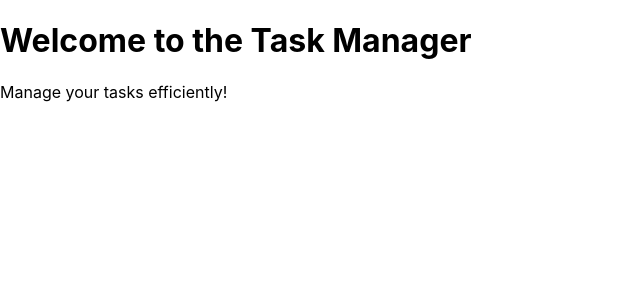
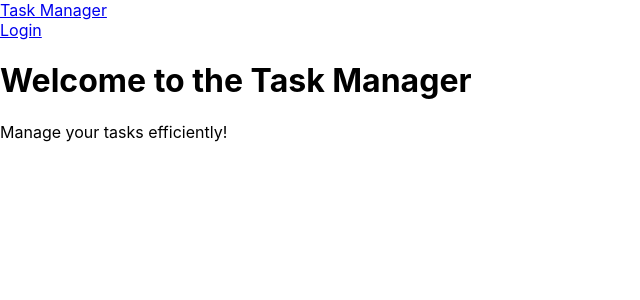
Before and after one commit to ellenfel/task-manager, a React (Create React App) app in the folder frontend/: page / in a window 1280 px wide. Shown: the top 300 px of the page, without its empty margins (0-640 px from the left). Built offline with nearby package versions, Linux system fonts and the light colour scheme.

Commit message:
added Current User place holder navbar

```diff
--- a/frontend/src/App.js
+++ b/frontend/src/App.js
@@ -1,13 +1,26 @@
-import React from 'react';
+import React, { useState, useEffect } from 'react';
 import { BrowserRouter as Router, Route, Routes } from 'react-router-dom';
 import HomePage from './pages/HomePage';
 import TaskPage from './pages/TaskPage';
 import LoginPage from './pages/LoginPage';
 import NotFoundPage from './pages/NotFoundPage';
+import Navbar from './components/Navbar';
 
 function App() {
+  const [user, setUser] = useState(null);
+
+  useEffect(() => {
+    const token = localStorage.getItem('token');
+    if (token) {
+      // Fetch user data if token exists
+      // This is a placeholder; replace with actual API call
+      setUser({ username: 'Current User' });
+    }
+  }, []);
+
   return (
     <Router>
+      <Navbar user={user} />
       <Routes>
         <Route path="/" element={<HomePage />} />
         <Route path="/login" element={<LoginPage />} />
--- /dev/null
+++ b/frontend/src/components/Navbar.js
@@ -0,0 +1,21 @@
+import React from 'react';
+import { Link } from 'react-router-dom';
+
+const Navbar = ({ user }) => {
+  return (
+    <nav className="bg-gray-800 text-white p-4">
+      <div className="container mx-auto flex justify-between items-center">
+        <Link to="/" className="text-xl font-bold">Task Manager</Link>
+        <div>
+          {user ? (
+            <span>Welcome, {user.username}</span>
+          ) : (
+            <Link to="/login" className="bg-blue-500 text-white p-2 rounded hover:bg-blue-600">Login</Link>
+          )}
+        </div>
+      </div>
+    </nav>
+  );
+};
+
+export default Navbar;
```
